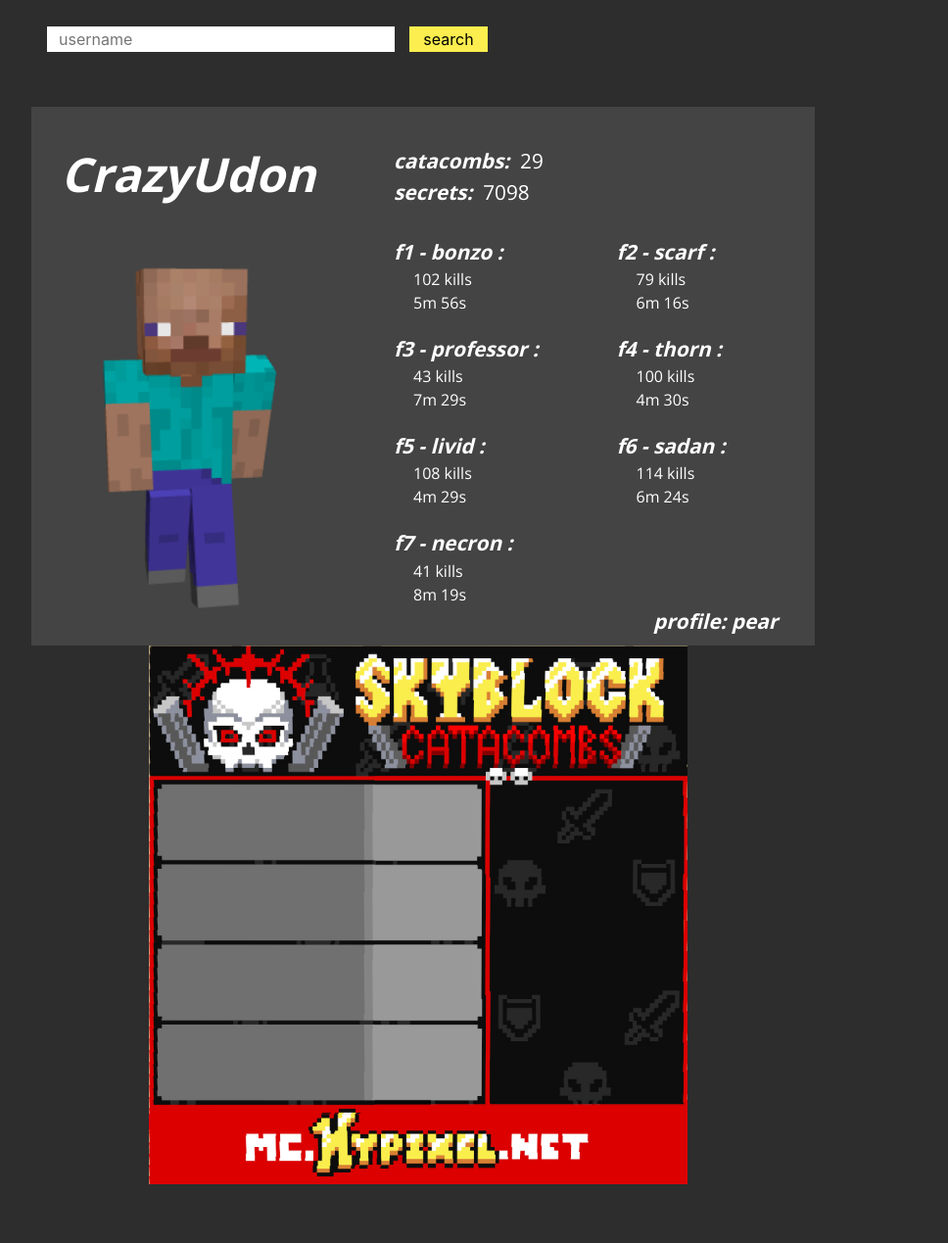
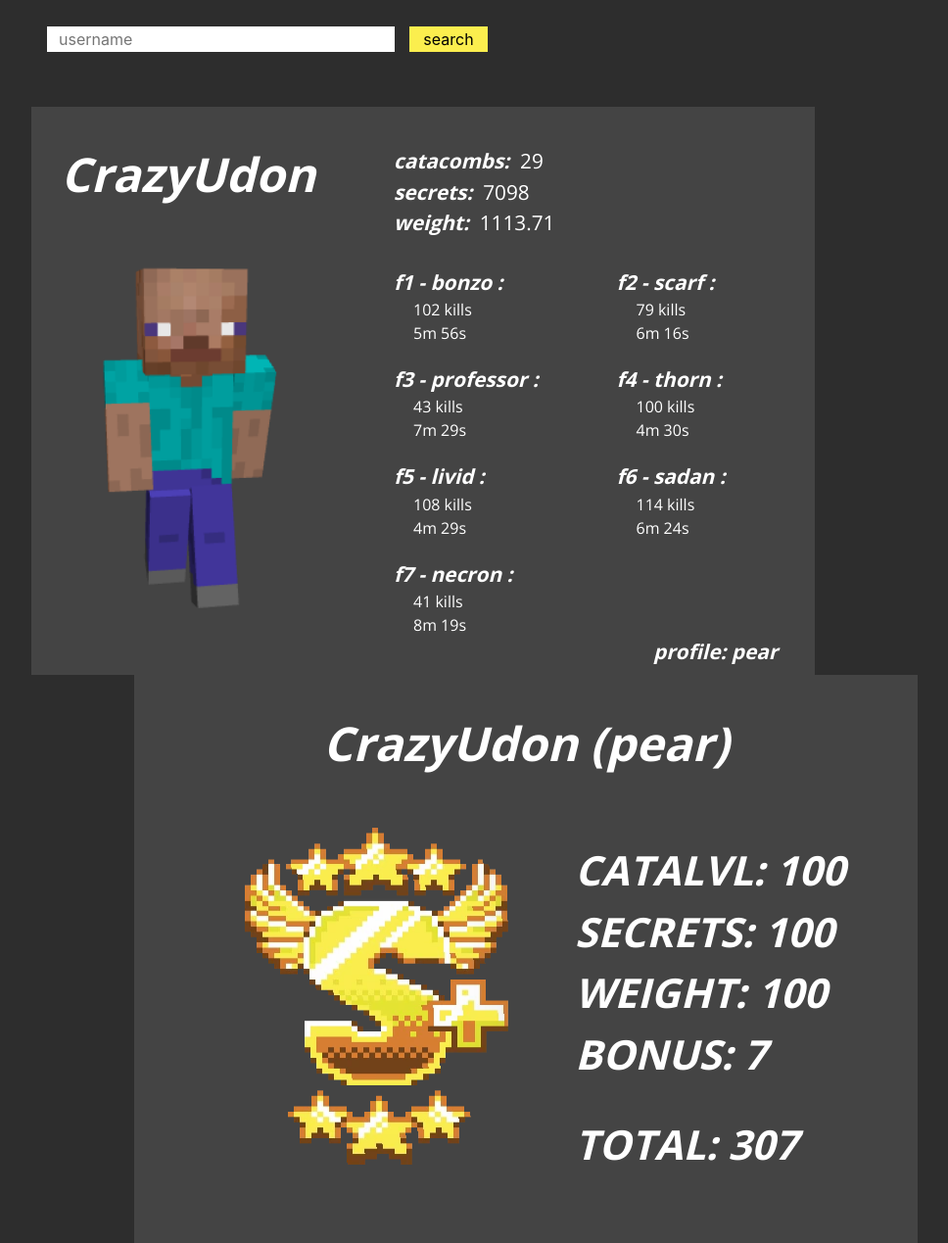
Before and after one commit to kevin-dough/dungeon-ranker, a Flask app: template templates/index.html in a window 1280 px wide. Shown: the part 75-1344 px from the top of the page at 98% size, without its empty margins (33-1001 px from the left). Before the commit the page ends 1284 px from the top, so only its background shows below. Run offline with Flask 2, Linux system fonts and the light colour scheme; the template is opened without the code that fills it, so the values that code supplies are empty; some libraries are stand-ins or nearby versions.

Commit message:
scoresheet and post setup

```diff
--- a/main.py
+++ b/main.py
@@ -3,10 +3,14 @@ import aboutdata
 
 app = Flask(__name__)
 
-@app.route("/home")
-@app.route("/")
+@app.route('/home', methods=['GET', 'POST'])
+@app.route('/', methods=['GET', 'POST'])
 def home():
-    return render_template("index.html")
+    if request.method=='POST':
+        form = request.form
+        username = (form['username'])
+        userinfo = {"username": username}
+    return render_template("index.html", data=userinfo)
 
 @app.route("/about")
 def about():
--- a/static/css/styles.css
+++ b/static/css/styles.css
@@ -67,7 +67,7 @@ a:hover, a:active {
 
 .scoreBox {
     width: 800px;
-    height: 550px;
+    height: 580px;
     background-color: #444444;
 }
 
--- a/templates/index.html
+++ b/templates/index.html
@@ -22,6 +22,7 @@
             <div>
                 <p style="padding-top:40px" class="scoreBoxTitle">catacombs: &nbsp;<span class="scoreBoxText">29</span></p>
                 <p class="scoreBoxTitle">secrets: &nbsp;<span class="scoreBoxText">7098</span></p>
+                <p class="scoreBoxTitle">weight: &nbsp;<span class="scoreBoxText">1113.71</span></p>
             </div>
             <div style="padding-top:30px;padding-left:15px">
                 <!-- perfect place for jinja loop combined with api data somehow -->
@@ -82,7 +83,21 @@
     </div>
 
     <div style="padding-left:200px;">
-        <img src="static/images/blankmap.jpg" height="550px" width="550px">
+        <!--<img src="static/images/blankmap.jpg" height="550px" width="550px">-->
+        <div class="scoreBox row justify-content-center">
+            <h1 style="padding-top:70px;line-height: 0;" class="playerName">CrazyUdon (pear)</h1>
+            <div style="width:40%;margin-left:80px">
+                <a href="testapi"><img src="static/images/s+.png" height="360" width="275"></a>
+            </div>
+            <div style="width:40%;padding-top:20px;font-size:2em;margin-left:20px">
+                <p class="scoreBoxTitle">CATALVL: 100</p>
+                <p class="scoreBoxTitle">SECRETS: 100</p>
+                <p class="scoreBoxTitle">WEIGHT: 100</p>
+                <p class="scoreBoxTitle">BONUS: 7</p>
+                <p style="padding-top:30px" class="scoreBoxTitle">TOTAL: 307</p>
+            </div>
+        </div>
+
     </div>
 </div>
 {% endblock %}
```
